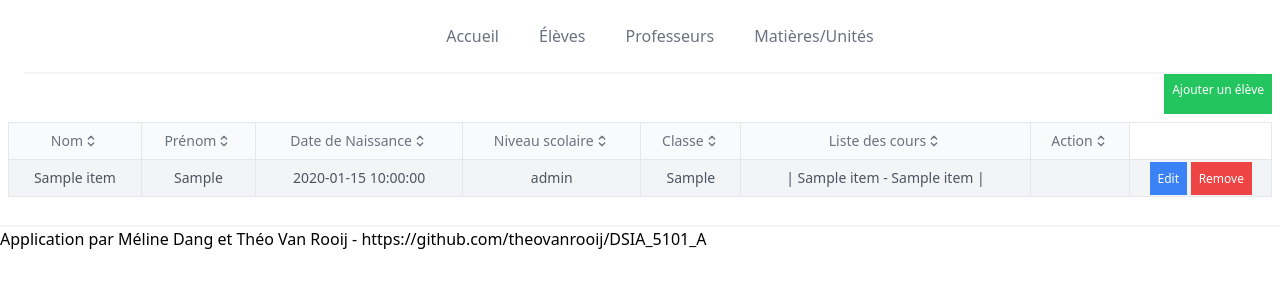
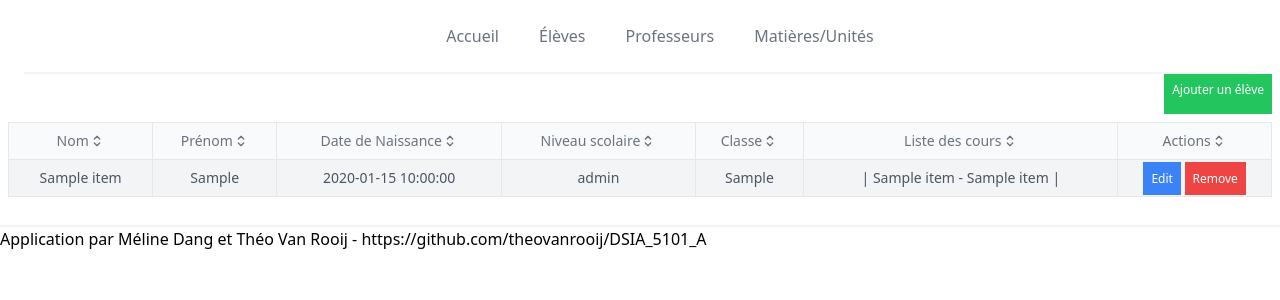
Before and after one commit to theovanrooij/DSIA_5101_A, a Flask app: page /students in a window 1280 px wide. Shown: the top 300 px of the page. Run offline with Flask 2, Linux system fonts and the light colour scheme; a database or web service that is not in the repository returns one stand-in record (values such as "Sample title"); data that the repository does not hold is empty; some libraries are stand-ins or nearby versions.

Commit message:
correction actions with delete and edit functions

```diff
--- a/front/app/templates/students.html
+++ b/front/app/templates/students.html
@@ -66,7 +66,7 @@
                 </th>
                 <th class="p-2 border-r cursor-pointer text-sm font-thin text-gray-500">
                     <div class="flex items-center justify-center">
-                        Action
+                        Actions
                         <svg xmlns="http://www.w3.org/2000/svg" class="h-4 w-4" fill="none" viewBox="0 0 24 24" stroke="currentColor">
                             <path stroke-linecap="round" stroke-linejoin="round" stroke-width="2" d="M8 9l4-4 4 4m0 6l-4 4-4-4" />
                         </svg>
@@ -89,7 +89,6 @@
                 <td class="p-2 border-r">|{% for item in student["subjects"] %}
                     {{item["code_subject"]}} - {{item["name_subject"]}} |
                 {% endfor %}</td>
-                <td class="p-2 border-r"></td>
                 <td>
                     <a href="/edit-student/{{student['id']}}" class="bg-blue-500 p-2 text-white hover:shadow-lg text-xs font-thin">Edit</a>
                     <a href="/delete-student/{{student['id']}}" class="bg-red-500 p-2 text-white hover:shadow-lg text-xs font-thin">Remove</a>
--- a/front/app/templates/subjects.html
+++ b/front/app/templates/subjects.html
@@ -28,7 +28,7 @@
                 </th>
                 <th class="p-2 border-r cursor-pointer text-sm font-thin text-gray-500">
                     <div class="flex items-center justify-center">
-                        Action
+                        Actions
                         <svg xmlns="http://www.w3.org/2000/svg" class="h-4 w-4" fill="none" viewBox="0 0 24 24" stroke="currentColor">
                             <path stroke-linecap="round" stroke-linejoin="round" stroke-width="2" d="M8 9l4-4 4 4m0 6l-4 4-4-4" />
                         </svg>
@@ -45,7 +45,6 @@
             <tr class="bg-gray-100 text-center border-b text-sm text-gray-600">
                 <td class="p-2 border-r">{{subject["code_subject"]}}</td>
                 <td class="p-2 border-r">{{subject["name_subject"]}}</td>
-                <td class="p-2 border-r"></td>
                 <td>
                     <a href="/edit-subject/{{subject['id']}}" class="bg-blue-500 p-2 text-white hover:shadow-lg text-xs font-thin">Edit</a>
                     <a href="/delete-subject/{{subject['id']}}" class="bg-red-500 p-2 text-white hover:shadow-lg text-xs font-thin">Remove</a>
--- a/front/app/templates/teachers.html
+++ b/front/app/templates/teachers.html
@@ -49,7 +49,7 @@
                 </th>
                 <th class="p-2 border-r cursor-pointer text-sm font-thin text-gray-500">
                     <div class="flex items-center justify-center">
-                        Action
+                        Actions
                         <svg xmlns="http://www.w3.org/2000/svg" class="h-4 w-4" fill="none" viewBox="0 0 24 24" stroke="currentColor">
                             <path stroke-linecap="round" stroke-linejoin="round" stroke-width="2" d="M8 9l4-4 4 4m0 6l-4 4-4-4" />
                         </svg>
@@ -70,7 +70,6 @@
                 <td class="p-2 border-r">| {% for item in teacher["subjects"] %}
                     {{item["code_subject"]}} - {{item["name_subject"]}} |
                 {% endfor %}</td>
-                <td class="p-2 border-r"></td>
                 <td>
                     <a href="/edit-teacher/{{teacher['id']}}" class="bg-blue-500 p-2 text-white hover:shadow-lg text-xs font-thin">Edit</a>
                     <a href="/delete-teacher/{{teacher['id']}}" class="bg-red-500 p-2 text-white hover:shadow-lg text-xs font-thin">Remove</a>
```
